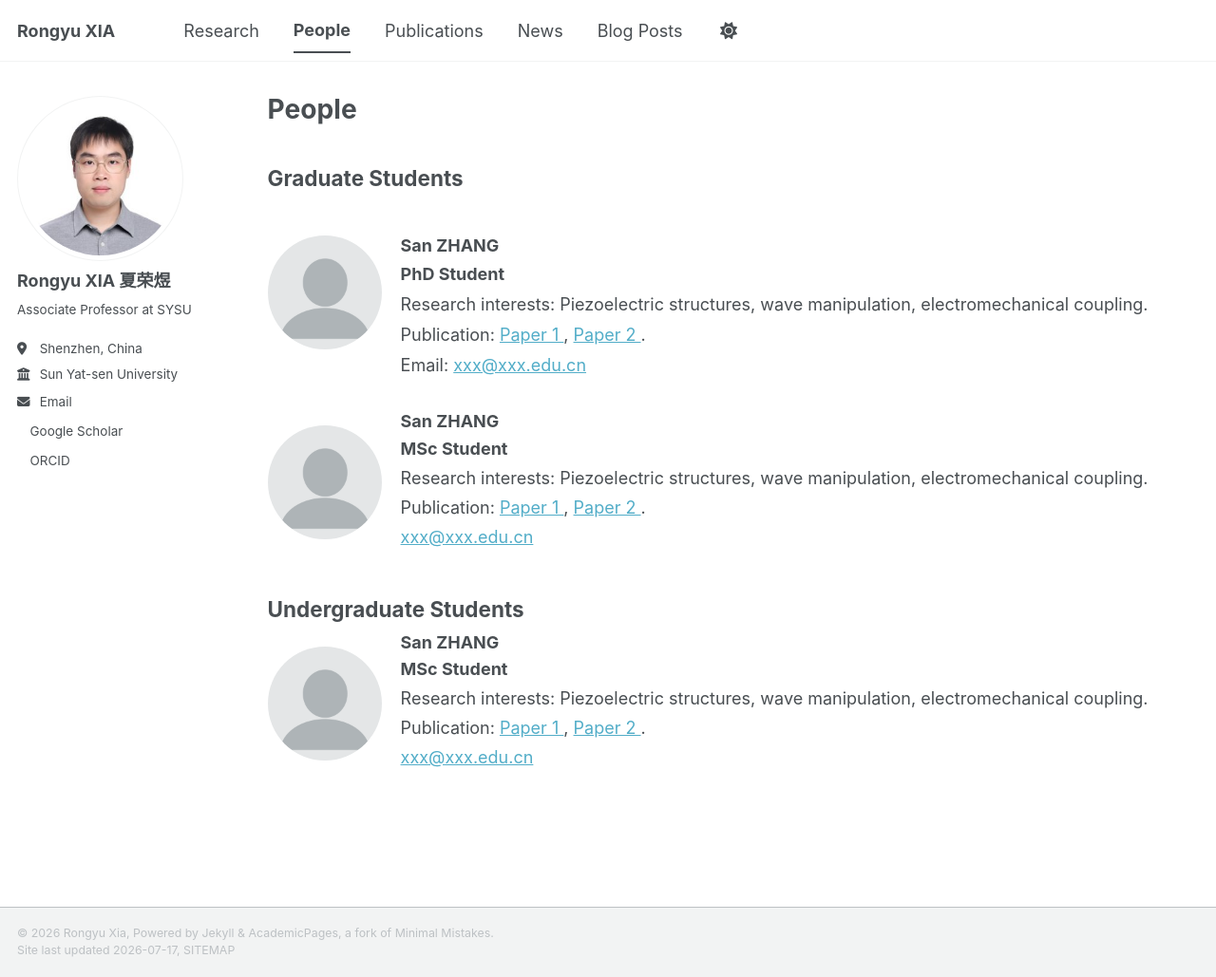
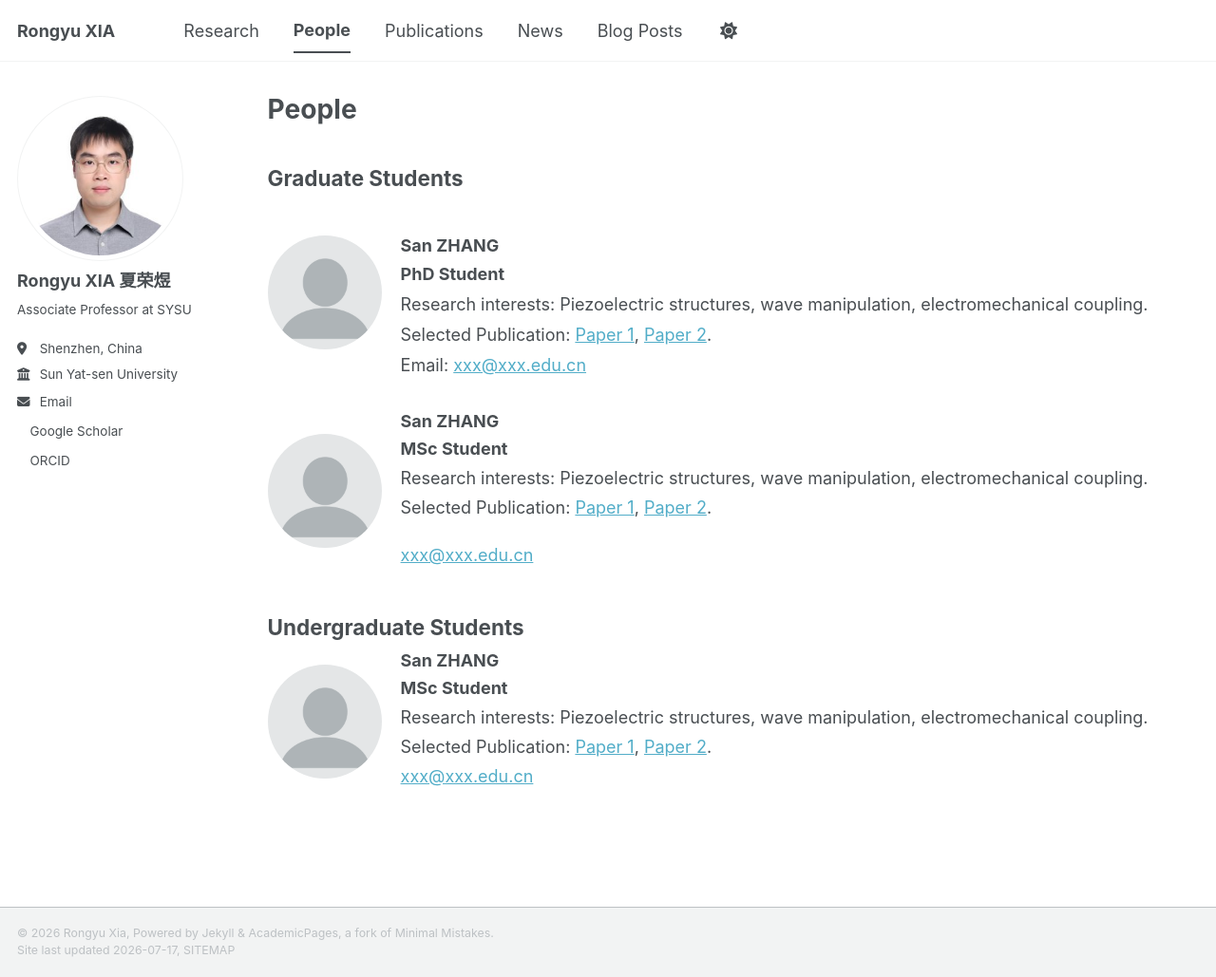
Before and after one commit to RongyuXia/rongyuxia.github.io, a Jekyll site: the page built from _pages/people.html, in a window 1280 px wide and 1029 px high. Shown: the whole window at 95% size. Built offline with Jekyll 4.4.1, drawn with Linux system fonts in a browser that asks for light colours; a style sheet for code colours, icons or effects is not loaded.

Commit message:
Update people.html

```diff
--- a/_pages/people.html
+++ b/_pages/people.html
@@ -28,13 +28,9 @@ author_profile: true
       electromechanical coupling.
     </p>
     <p style="margin:5px 0;">
-      Publication:
-      <a href="https://www.sysu.edu.cn">
-      Paper 1
-      </a>,
-      <a href="https://www.sysu.edu.cn">
-      Paper 2
-      </a>.
+      Selected Publication:
+      <a href="https://www.sysu.edu.cn">Paper 1</a>,
+      <a href="https://www.sysu.edu.cn">Paper 2</a>.
     </p>
     <p style="margin:5px 0;">
       Email:
@@ -69,13 +65,10 @@ author_profile: true
       electromechanical coupling.
     </p>
     <p style="margin:4px 0;">
-      Publication:
-      <a href="https://www.sysu.edu.cn">
-      Paper 1
-      </a>,
-      <a href="https://www.sysu.edu.cn">
-      Paper 2
-      </a>.
+      Selected Publication:
+      <a href="https://www.sysu.edu.cn">Paper 1</a>,
+      <a href="https://www.sysu.edu.cn">Paper 2</a>.
+    </p>
     </p>
     <p style="margin:4px 0;">
       <a href="mailto:xxx@xxx.edu.cn">
@@ -111,13 +104,9 @@ author_profile: true
       electromechanical coupling.
     </p>
     <p style="margin:4px 0;">
-      Publication:
-      <a href="https://www.sysu.edu.cn">
-      Paper 1
-      </a>,
-      <a href="https://www.sysu.edu.cn">
-      Paper 2
-      </a>.
+      Selected Publication:
+      <a href="https://www.sysu.edu.cn">Paper 1</a>,
+      <a href="https://www.sysu.edu.cn">Paper 2</a>.
     </p>
     <p style="margin:4px 0;">
       <a href="mailto:xxx@xxx.edu.cn">
```
